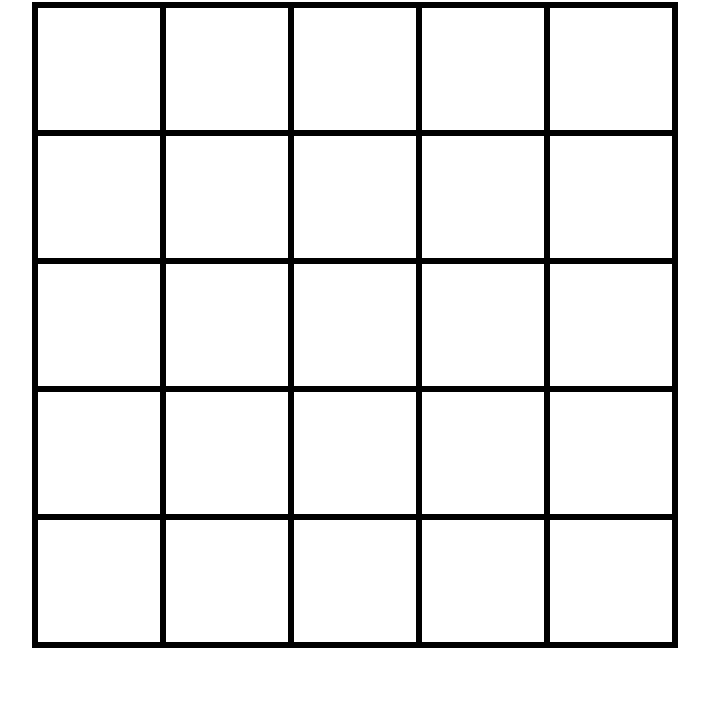
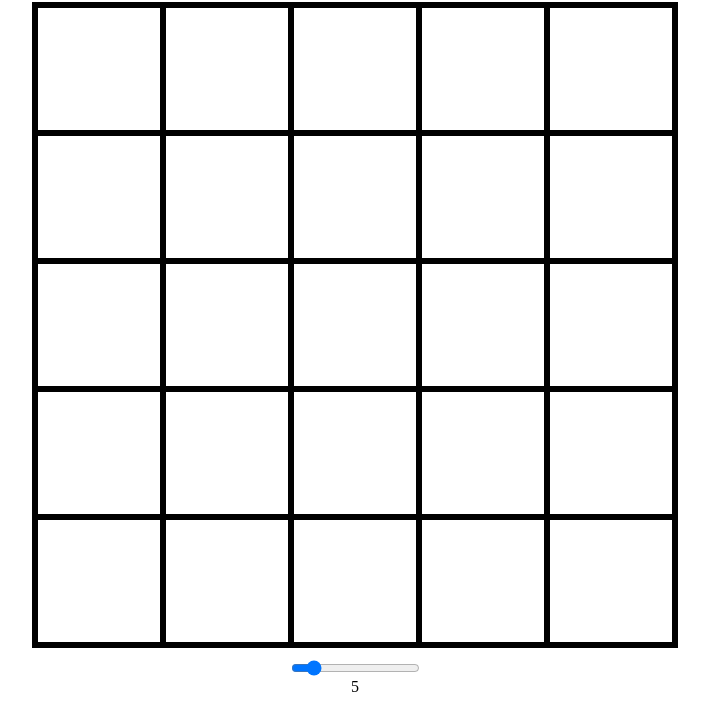
Before and after one commit to kdarley/Etch-a-Sketch, a plain HTML site: page index.html in a window 1280 px wide. Shown: the part 78-800 px from the top of the page, without its empty margins (285-994 px from the left). Drawn offline with Linux system fonts and the light colour scheme.

Commit message:
Added slider that changes the number of rows and columns

```diff
--- a/index.html
+++ b/index.html
@@ -7,4 +7,8 @@
 <body>
     <h1>Etch-a-Sketch</h1>
     <div class = "container"></div>
+    <div class="slidecontainer">
+        <input type="range" min="1" max="30" value="5" class="slider" id="slider">
+        <output></output>
+    </div>
 </body>
--- a/scripts.js
+++ b/scripts.js
@@ -1,3 +1,4 @@
+// core
 function createRow(){
     row = document.createElement('div')
 
@@ -12,13 +13,16 @@ function insertRow(){
     row = createRow()
 
     container = document.querySelector(".container")
+    // row.style.borderStyle = "solid";
+    // row.style.background = "blue";
+
 
     container.appendChild(row)
 }
 
 
-function numerousRow(){
-    for (i=0; i<5; i++){
+function numerousRow(num){
+    for (i=0; i<num; i++){
         insertRow()
     }
 }
@@ -40,8 +44,8 @@ function createBox(){
     return box
 }
 
-function insertBox(boxListeners){
-    numerousRow()
+function insertBox(boxListeners, num){
+    numerousRow(num)
 
     rows = document.querySelectorAll(".row")
     // rows.style.flex = 1;
@@ -49,7 +53,7 @@ function insertBox(boxListeners){
     const numCols = rows.length
 
     for (row of rows){
-        for (i=0; i<5; i++){
+        for (i=0; i<rows.length; i++){
             box = createBox()
             row.appendChild(box)
         }
@@ -70,6 +74,7 @@ function boxListeners(){
     })
 }
 
+// color change
 function incrementKeyCode(box){
     code = parseInt(getKeyCode(box))
     code += 1
@@ -81,7 +86,6 @@ function getKeyCode(box){
     code = box.getAttribute("key-code")
     return code
 }
-
 
 function randomColor(getKeyCode){
     if (getKeyCode > 5){
@@ -95,4 +99,28 @@ function randomColor(getKeyCode){
     }
 }
 
-window.onload = insertBox(boxListeners);
+function removeAllChildren(insertNew){
+    let rows = document.querySelectorAll(".row")
+    rows.forEach(row => {
+        row.remove();
+    });
+
+    insertBox(boxListeners, insertNew)
+}
+
+//slider
+let sliderInput = document.querySelector("input");
+let sliderOutput = document.querySelector("output");
+
+sliderOutput.innerHTML = sliderInput.value;
+
+sliderInput.addEventListener("input", ()=>{
+    sliderOutput.innerHTML = sliderInput.value;
+
+    removeAllChildren(sliderInput.value);
+
+
+}, false)
+
+
+window.onload = insertBox(boxListeners, 5);
--- a/style.css
+++ b/style.css
@@ -28,3 +28,10 @@ body {
 .row{
     display: flex;
 }
+
+.slidecontainer{
+    display: flex;
+    flex-direction: column;
+    justify-content: center;
+    align-items: center;
+}
```
